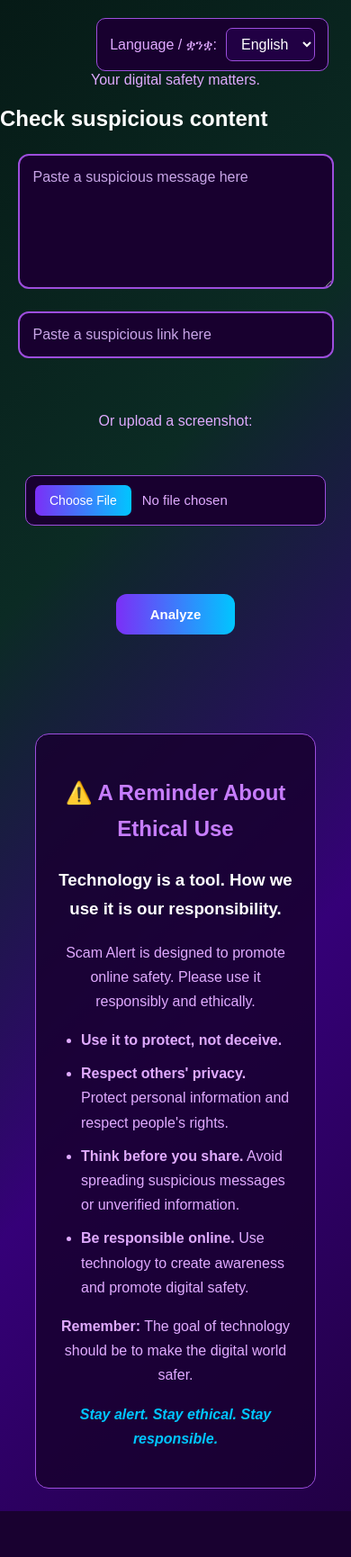
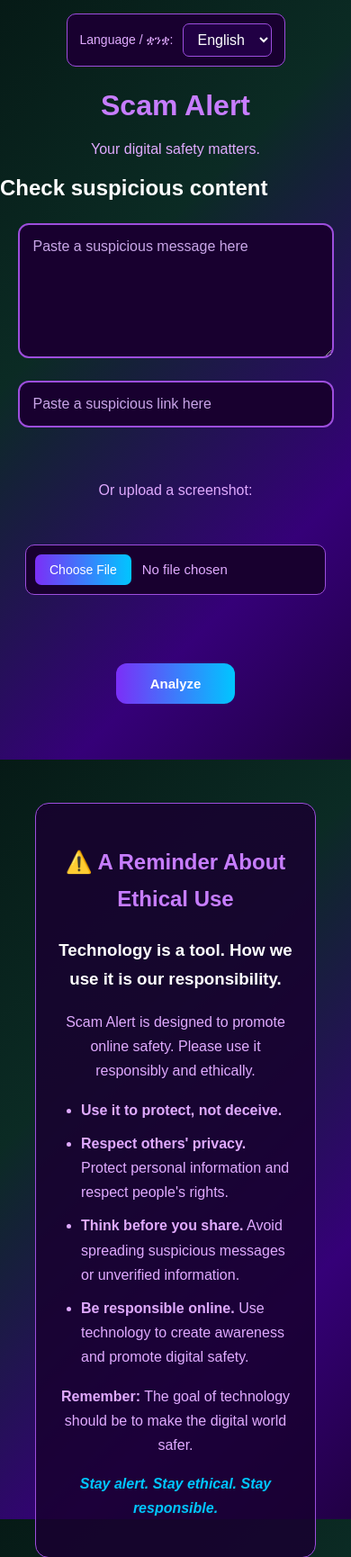
Before and after one commit to Bitya-coder/scam-alert, a Flask app: page / in a window 390 px wide. Shown: the top 1730 px of the page at 90% size. Before the commit the page ends 1679 px from the top, so only its background shows below. Run offline with Flask 3, Linux system fonts and the light colour scheme; some libraries are stand-ins or nearby versions.

Commit message:
Improve mobile layout and language selector

```diff
--- a/static/css/style.css
+++ b/static/css/style.css
@@ -1,7 +1,9 @@
 body {
     margin: 0;
     font-family: Arial, sans-serif;
-    background: linear-gradient(135deg, #061A16, #0B2B24, #350078, #210044);
+    background: linear-gradient(135deg, #061A16 0%, #0B2B24 35%, #350078 75%, #210044 100%);
+    background-size: 100% 100vh;
+    background-repeat: repeat-y;
     color: white;
     min-height: 100vh;
 }
@@ -121,6 +123,16 @@ button:hover {
         max-width: 90%;
         font-size: 15px;
     }
+
+    .language-selector {
+        position: relative;
+        top: auto;
+        right: auto;
+        width: fit-content;
+        margin: 15px auto;
+        justify-content: center;
+        font-size: 14px;
+    }
 }
 
 textarea::placeholder,
@@ -220,3 +232,20 @@ input[type="file"]::file-selector-button:hover {
     color: #00c6ff;
     font-weight: bold;
 }
+
+/* MOBILE LANGUAGE BUTTON FIX */
+@media screen and (max-width: 600px) {
+    .language-selector {
+        position: relative !important;
+        top: auto !important;
+        right: auto !important;
+        left: auto !important;
+        display: flex;
+        width: fit-content;
+        max-width: 95%;
+        margin: 15px auto 25px;
+        box-sizing: border-box;
+        justify-content: center;
+        font-size: 14px;
+    }
+}
--- a/static/js/app.js
+++ b/static/js/app.js
@@ -202,7 +202,8 @@ const warningTranslations = {
                 "ሊንኩን ይክፈቱ",
                 "እዚህ ይጫኑ",
                 "ሂሳብዎን ያረጋግጡ",
-                "ይህን ሊንክ ይክፈቱ"
+                "ይህን ሊንክ ይክፈቱ",
+                "ይህንን ይጫኑ"
             ]
         }
     ];
```
